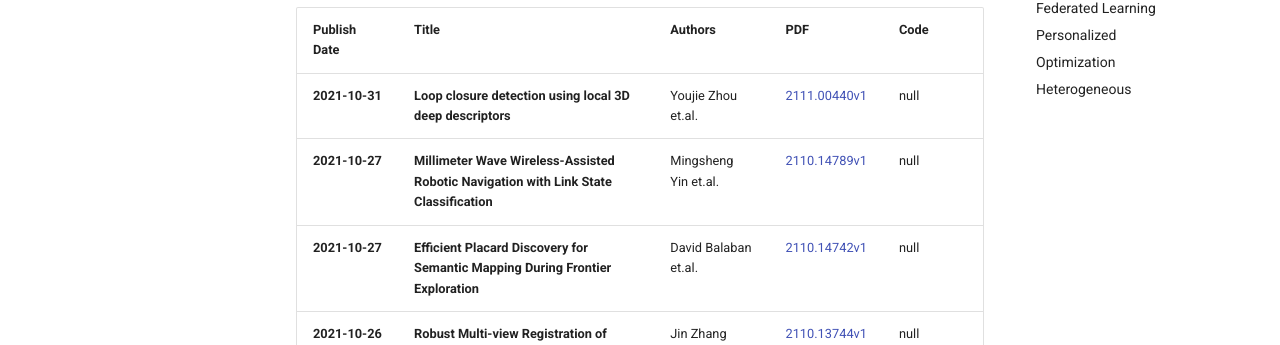
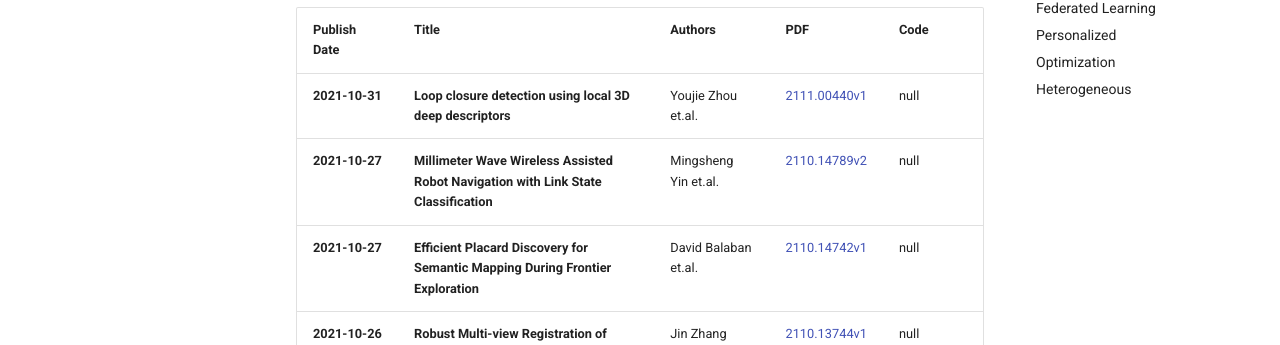
Before and after one commit to beiyuouo/arxiv-daily, an MkDocs documentation site: the page built from docs/index.md, in a window 1280 px wide and 900 px high. Shown: the part 345-690 px from the top of the window. Built offline with MkDocs 1.6.1 and Material for MkDocs 9.7.7, drawn with Linux system fonts in a browser that asks for light colours; comment, search, counter and statistics services are not loaded.

Commit message:
Github Action Automatic Update Arxiv Papers

```diff
--- a/docs/index.md
+++ b/docs/index.md
@@ -7,7 +7,7 @@
 |Publish Date|Title|Authors|PDF|Code|
 |---|---|---|---|---|
 |**2021-10-31**|**Loop closure detection using local 3D deep descriptors**|Youjie Zhou et.al.|[2111.00440v1](http://arxiv.org/abs/2111.00440v1)|null|
-|**2021-10-27**|**Millimeter Wave Wireless-Assisted Robotic Navigation with Link State Classification**|Mingsheng Yin et.al.|[2110.14789v1](http://arxiv.org/abs/2110.14789v1)|null|
+|**2021-10-27**|**Millimeter Wave Wireless Assisted Robot Navigation with Link State Classification**|Mingsheng Yin et.al.|[2110.14789v2](http://arxiv.org/abs/2110.14789v2)|null|
 |**2021-10-27**|**Efficient Placard Discovery for Semantic Mapping During Frontier Exploration**|David Balaban et.al.|[2110.14742v1](http://arxiv.org/abs/2110.14742v1)|null|
 |**2021-10-26**|**Robust Multi-view Registration of Point Sets with Laplacian Mixture Model**|Jin Zhang et.al.|[2110.13744v1](http://arxiv.org/abs/2110.13744v1)|null|
 |**2021-10-25**|**WOLF: A modular estimation framework for robotics based on factor graphs**|Joan Sola et.al.|[2110.12919v1](http://arxiv.org/abs/2110.12919v1)|null|
```
Also changed, not shown: README.md (+1 -1 lines), arxiv-daily.json (+1 -1 lines), docs/CV/SLAM.md (+1 -1 lines), docs/CV/index.md (+1 -1 lines).
